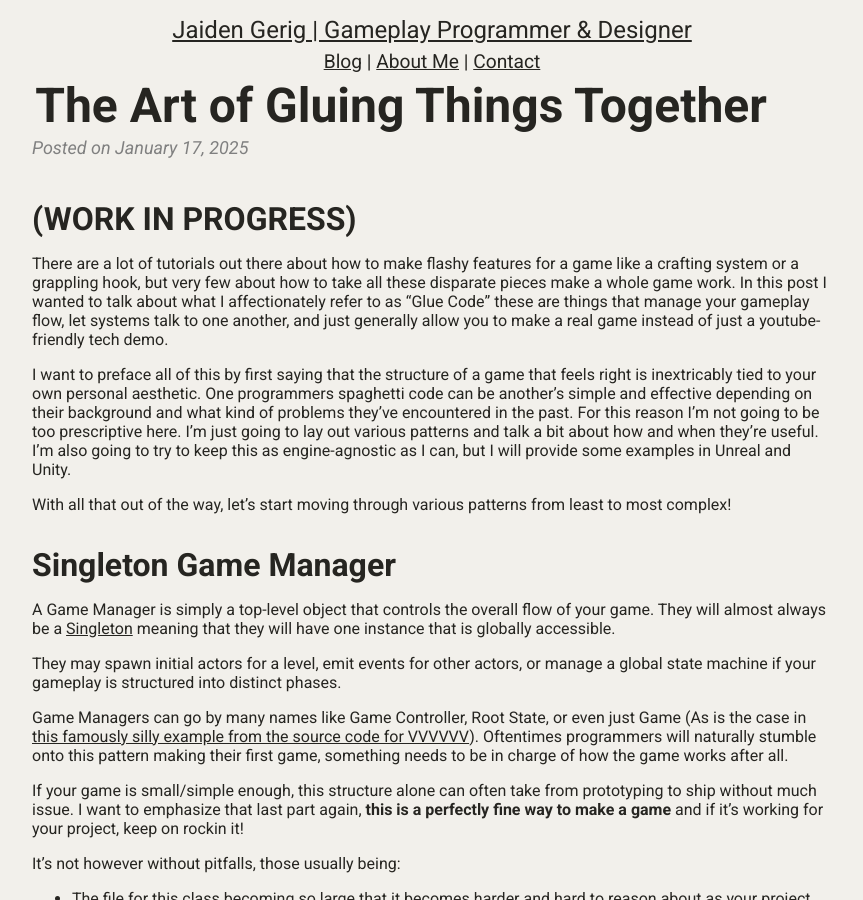
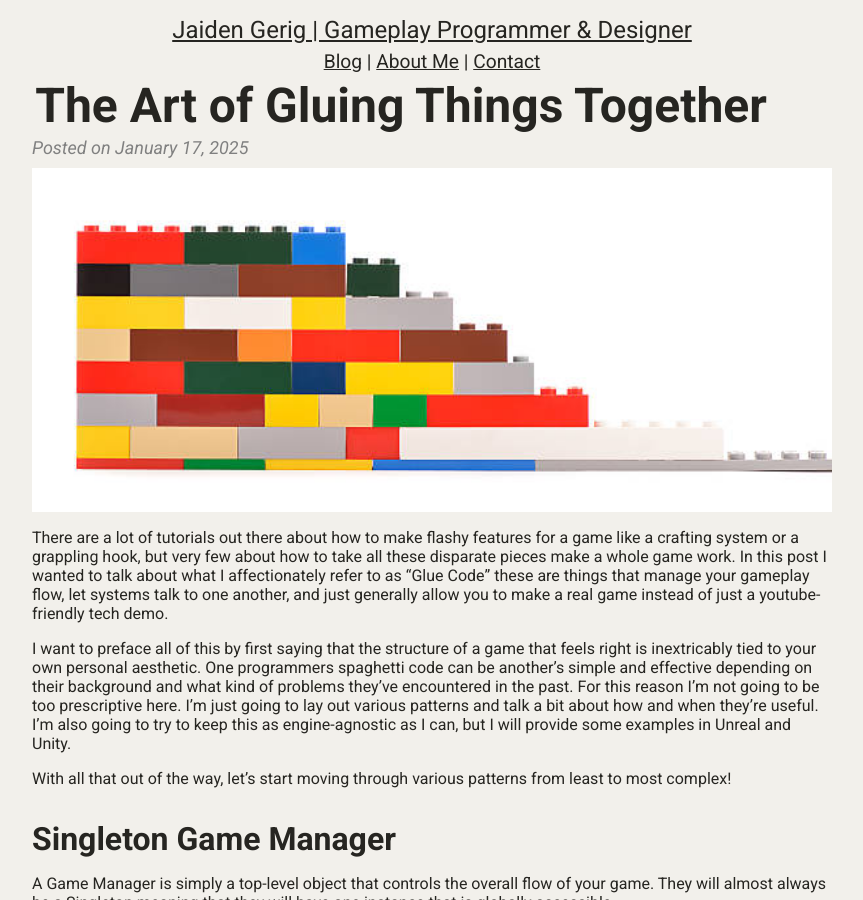
Before and after one commit to jaideng123/jaideng123.github.io, a Jekyll site: the page built from _posts/blogposts/2025-01-17-TheArtOfGluingThingsTogether.md, in a window 1280 px wide and 900 px high. Shown: the whole window, without its empty margins (208-1071 px from the left). Built offline with Jekyll 4.4.1, drawn with Linux system fonts in a browser that asks for light colours; nearby versions of some CDN libraries.

Commit message:
Testing an image

```diff
--- a/_posts/blogposts/2025-01-17-TheArtOfGluingThingsTogether.md
+++ b/_posts/blogposts/2025-01-17-TheArtOfGluingThingsTogether.md
@@ -1,10 +1,9 @@
 ---
 layout: blog
 title: "The Art of Gluing Things Together"
-# image: /assets/images/ClawAndOrder/Cover.gif
+image: /assets/images/lego.jpg
 category: blog
 ---
-# (WORK IN PROGRESS)
 <!--
  Thoughts:
  - How I Like to Use it
```
Also changed, not shown: assets/images/lego.jpg (added).
